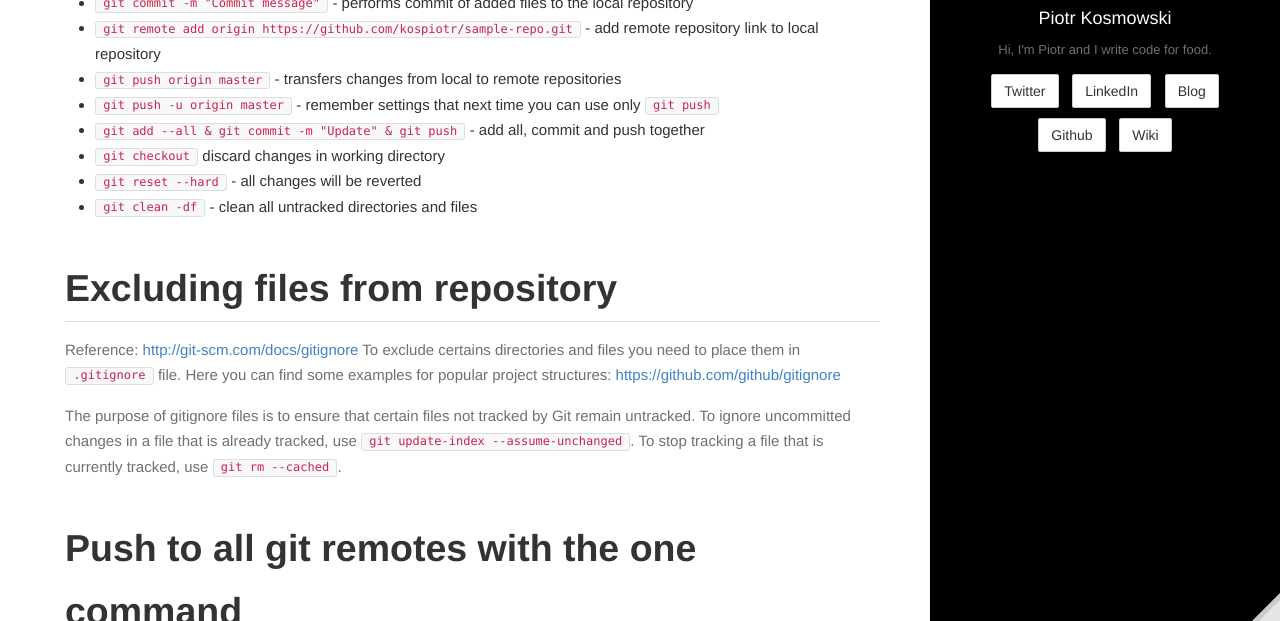
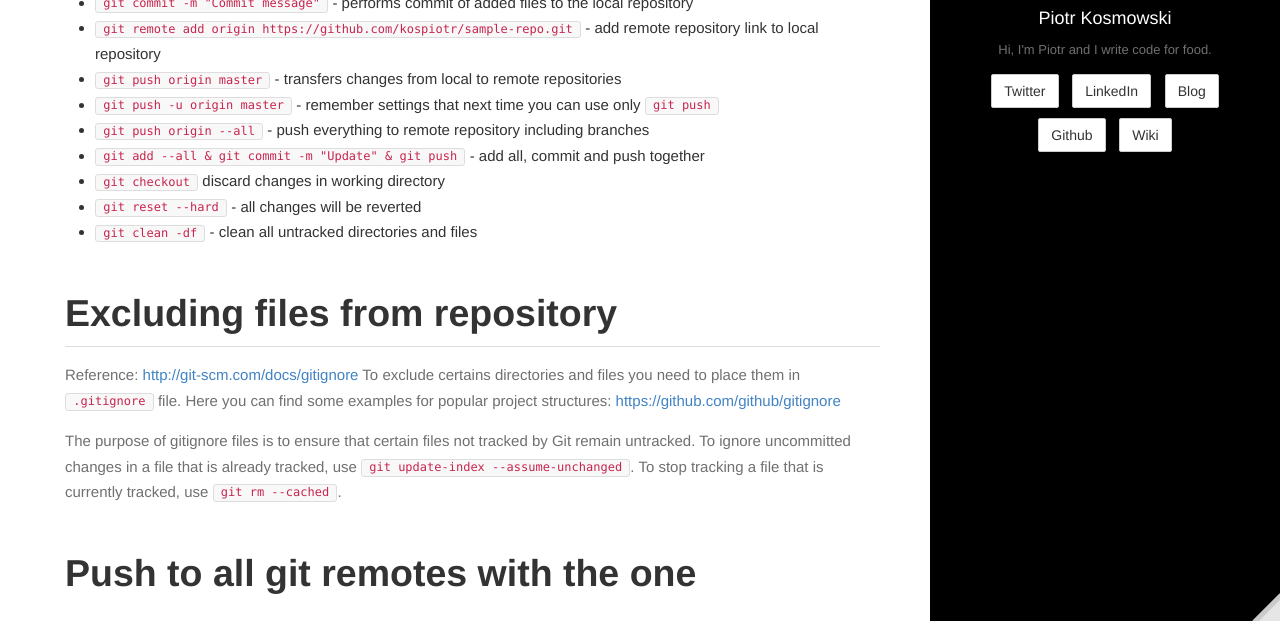
Before and after one commit to kospiotr/kospiotr.github.io, a Jekyll site: the page built from wiki/git.md, in a window 1280 px wide and 900 px high, cut to the strip 279-900 px from the top of the window. Built offline with Jekyll 4.4.1, drawn with Linux system fonts in a browser that asks for light colours; Markdown is read by kramdown in place of the engine named in the settings.

Commit message:
Update git.md

````diff
--- a/wiki/git.md
+++ b/wiki/git.md
@@ -15,6 +15,7 @@ editurl: wiki/git.md
  * ```git remote add origin https://github.com/kospiotr/sample-repo.git``` - add remote repository link to local repository
  * ```git push origin master``` - transfers changes from local to remote repositories
  * ```git push -u origin master``` - remember settings that next time you can use only ```git push```
+ * ```git push origin --all``` - push everything to remote repository including branches
  * ```git add --all & git commit -m "Update" & git push``` - add all, commit and push together
  * ```git checkout``` discard changes in working directory
  * ```git reset --hard``` - all changes will be reverted
````
